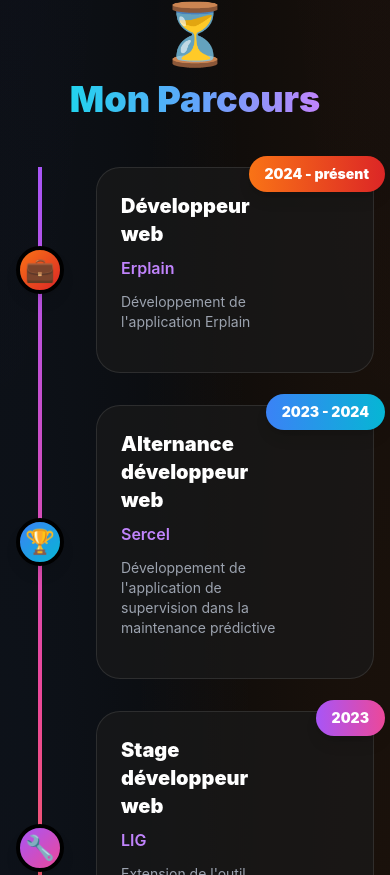
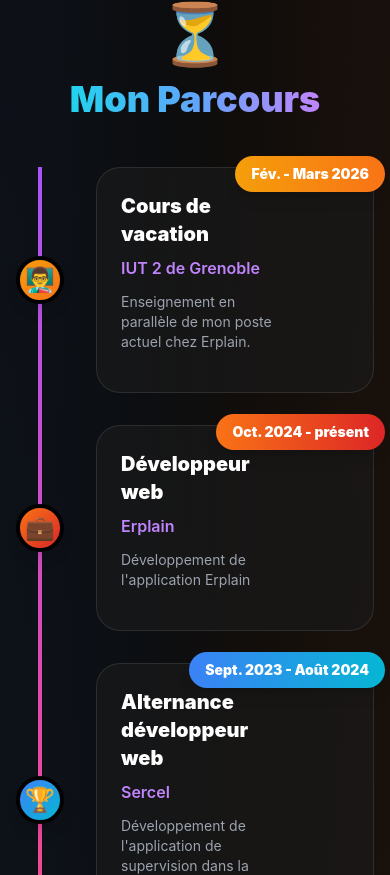
Before and after one commit to Erlow38/erlow38.github.io, a Next.js app: page / in a window 390 px wide. Shown: the part 5929-6804 px from the top of the page. Built offline with nearby package versions, Linux system fonts and the light colour scheme.

Commit message:
Update ExperienceTimeline component with new experiences and adjust navigation to include a link to the parcours section.

```diff
--- a/components/ExperienceTimeline.tsx
+++ b/components/ExperienceTimeline.tsx
@@ -11,7 +11,16 @@
 
   const experiences = [
     {
-      year: '2024 - présent',
+      year: 'Fév. - Mars 2026',
+      title: 'Cours de vacation',
+      company: 'IUT 2 de Grenoble',
+      description: 'Enseignement en parallèle de mon poste actuel chez Erplain.',
+      icon: '👨‍🏫',
+      color: 'from-amber-500 to-orange-500',
+      type: 'education',
+    },
+    {
+      year: 'Oct. 2024 - présent',
       title: 'Développeur web',
       company: 'Erplain',
       description: 'Développement de l\'application Erplain',
@@ -20,7 +29,7 @@
       type: 'work',
     },
     {
-      year: '2023 - 2024',
+      year: 'Sept. 2023 - Août 2024',
       title: 'Alternance développeur web',
       company: 'Sercel',
       description: 'Développement de l\'application de supervision dans la maintenance prédictive',
@@ -29,7 +38,7 @@
       type: 'award',
     },
     {
-      year: '2023',
+      year: 'Avr. - Juin 2023',
       title: 'Stage développeur web',
       company: 'LIG',
       description: "Extension de l'outil LOMET en support à l'ingénierie des méthodes",
@@ -38,7 +47,7 @@
       type: 'work',
     },
     {
-      year: '2021 - 2024',
+      year: 'Sept. 2021 - Juil. 2024',
       title: 'BUT Informatique',
       company: 'IUT 2 de Grenoble',
       description: 'Formation en informatique',
@@ -49,7 +58,7 @@
   ]
 
   return (
-    <section className="py-20 md:py-32 relative overflow-hidden">
+    <section id="parcours" className="py-20 md:py-32 relative overflow-hidden">
       <div className="container mx-auto px-4 md:px-6">
         <motion.div
           ref={ref}
@@ -116,7 +125,7 @@
                     </div>
 
                     {/* Glow effect */}
-                    <div className={`absolute inset-0 bg-gradient-to-r ${exp.color} opacity-0 group-hover:opacity-10 transition-opacity duration-300`} />
+                    <div className={`absolute inset-0 rounded-3xl bg-gradient-to-r ${exp.color} opacity-0 group-hover:opacity-10 transition-opacity duration-300`} />
                   </div>
                 </div>
               </motion.div>
--- a/components/Navigation.tsx
+++ b/components/Navigation.tsx
@@ -1,7 +1,7 @@
 'use client'
 
 import { motion } from 'framer-motion'
-import { Menu, X, Home, User, Briefcase, Code, Mail } from 'lucide-react'
+import { Menu, X, Home, User, Briefcase, Code, Mail, GraduationCap } from 'lucide-react'
 import { useState } from 'react'
 
 const Navigation = () => {
@@ -12,6 +12,7 @@
     { name: 'About', href: '#about', icon: User },
     { name: 'Skills', href: '#skills', icon: Code },
     { name: 'Projets', href: '#projects', icon: Briefcase },
+    { name: 'Parcours', href: '#parcours', icon: GraduationCap },
     { name: 'Contact', href: '#contact', icon: Mail },
   ]
 
```
